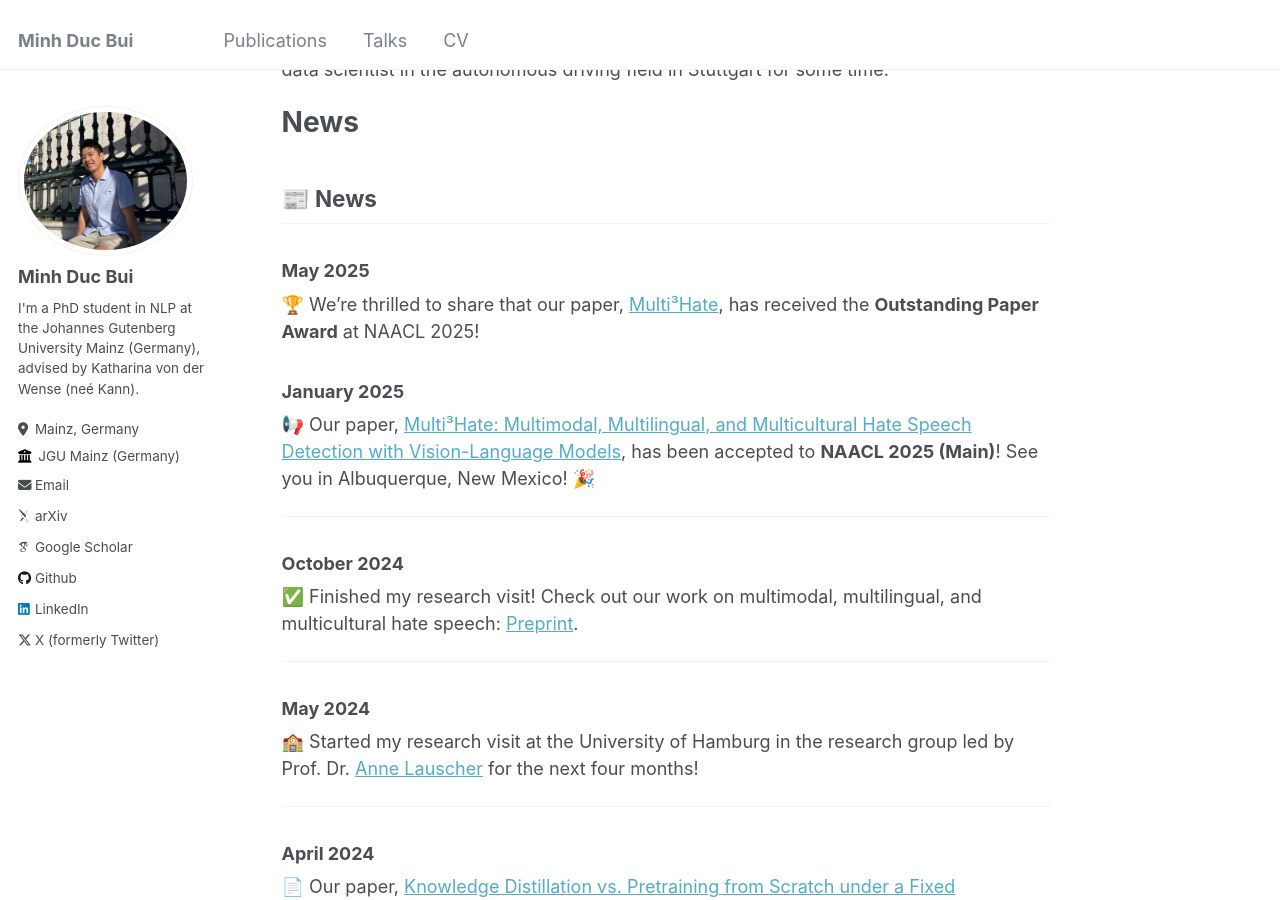
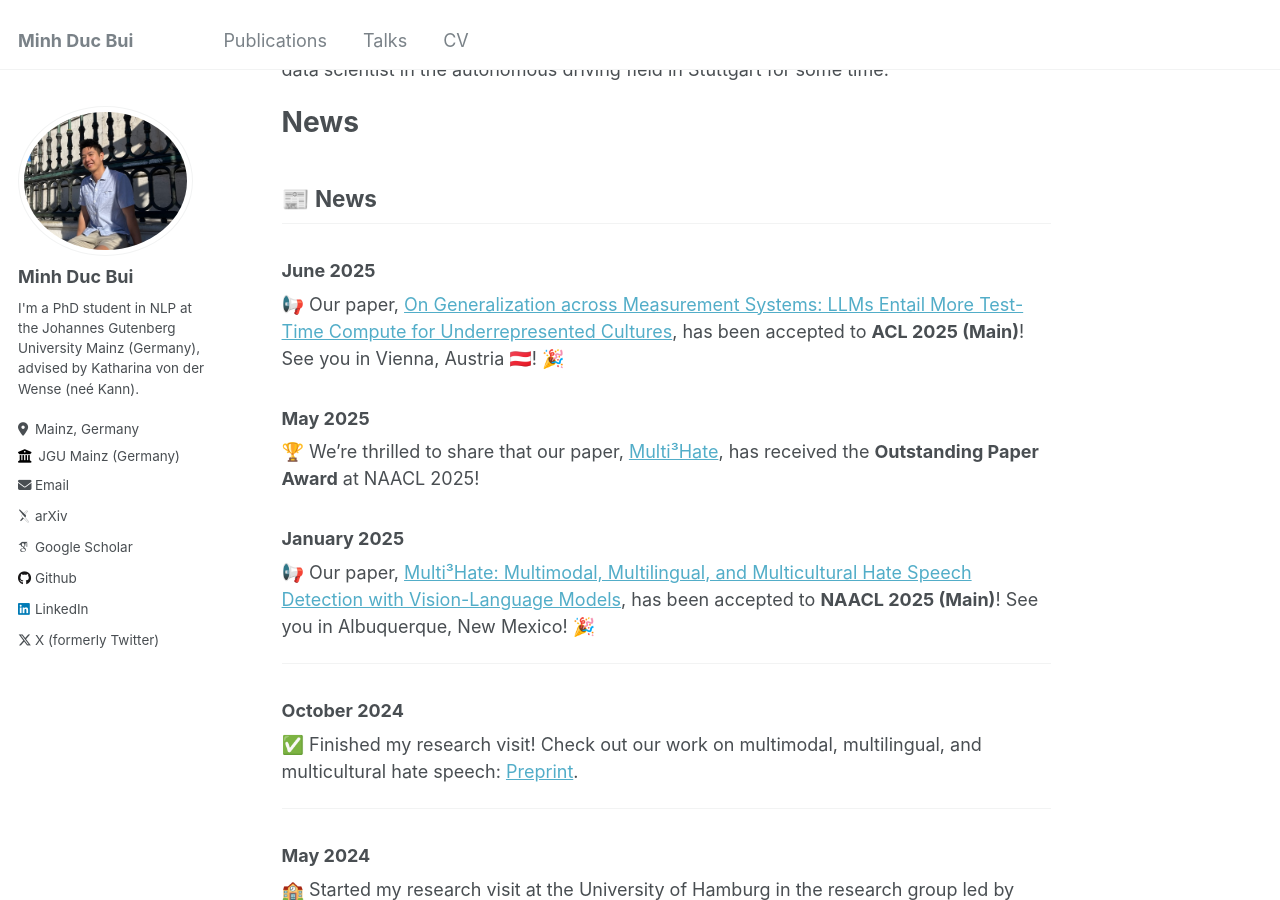
Before and after one commit to MinhDucBui/minhducbui.github.io, a Jekyll site: the page built from _pages/about.md, in a window 1280 px wide and 900 px high, scrolled down 386 px. Built offline with Jekyll 4.4.1, drawn with Linux system fonts in a browser that asks for light colours; some web fonts are replaced.

Commit message:
update paper

```diff
--- a/_pages/about.md
+++ b/_pages/about.md
@@ -14,6 +14,11 @@ Prior to this, I completed my bachelor's degree in "Mathematics in Business and
 News
 ======
 ## 📰 News
+
+### **June 2025**
+📢 Our paper, [On Generalization across Measurement Systems: LLMs Entail More
+Test-Time Compute for Underrepresented Cultures](https://arxiv.org/pdf/2506.02591), has been accepted to **ACL 2025 (Main)**! See you in Vienna, Austria 🇦🇹! 🎉
+
 
 ### **May 2025**
 🏆 We're thrilled to share that our paper, [Multi³Hate](https://aclanthology.org/2025.naacl-long.490/), has received the **Outstanding Paper Award** at NAACL 2025!
```
